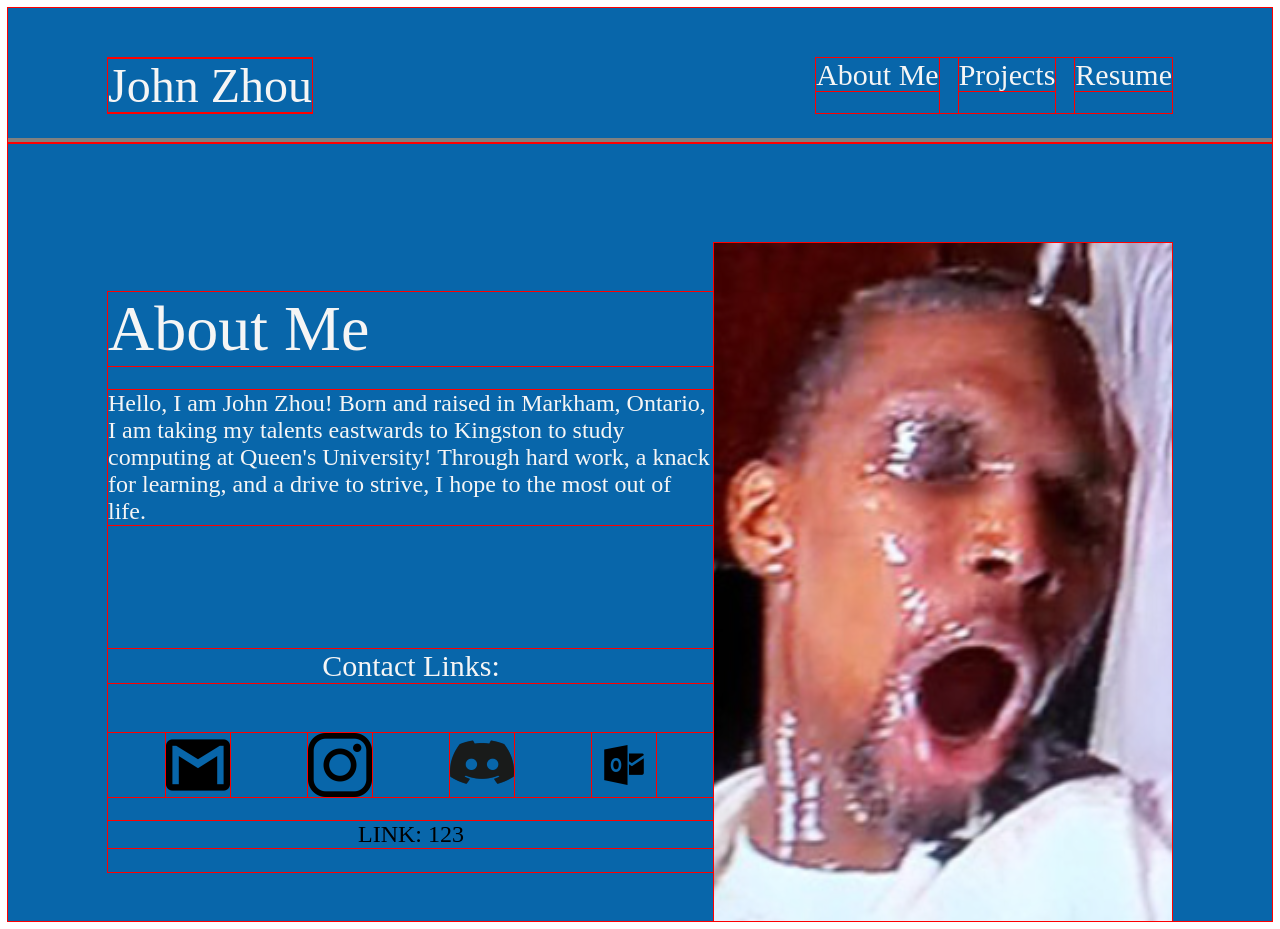
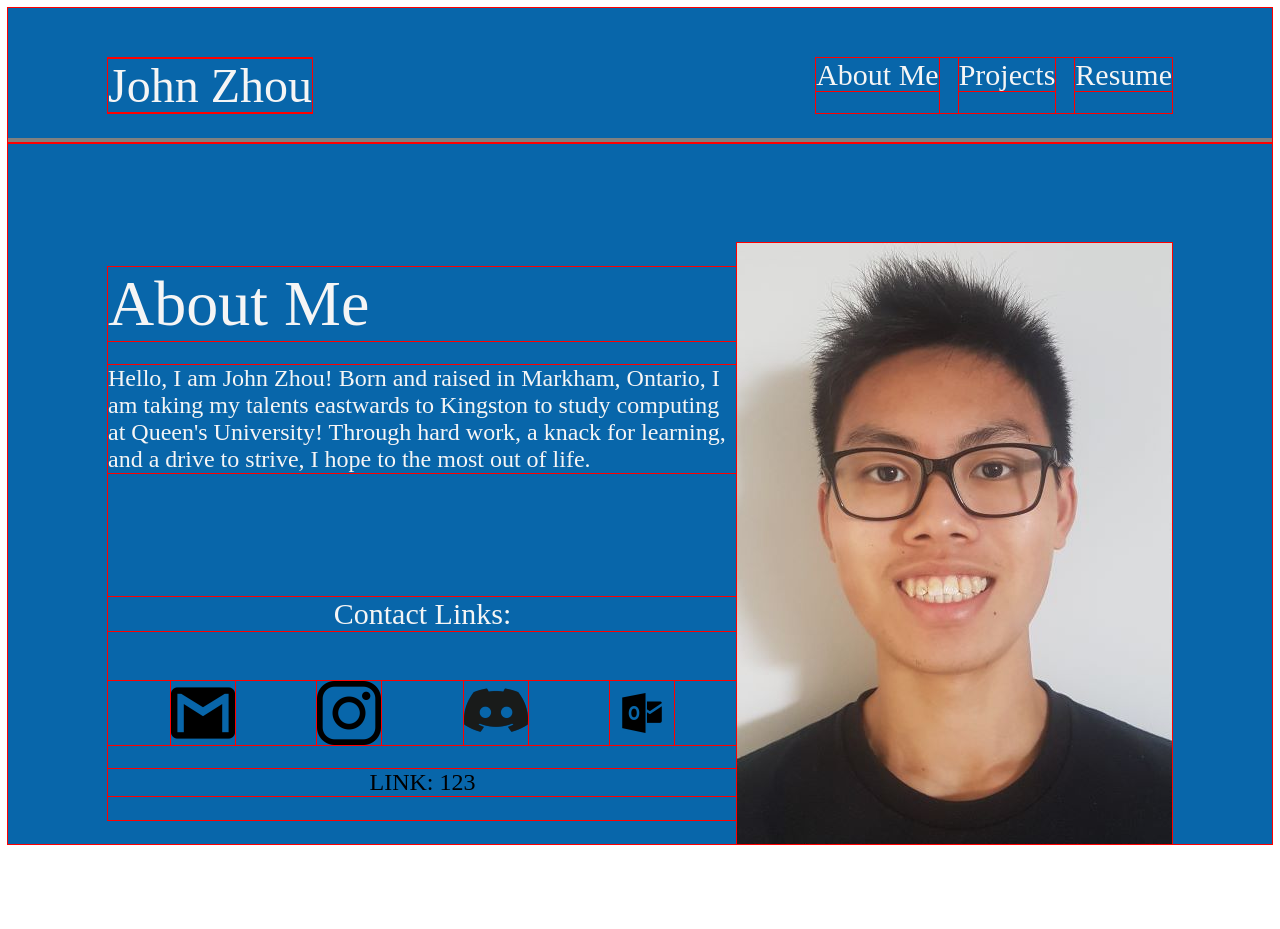
Before and after one commit to DaLawnChair/Personal-Website, a plain HTML site: page aboutMe.html in a window 1280 px wide. After the commit the page ends 852 px from the top, so only its background shows below. Drawn offline with Linux system fonts and the light colour scheme; a script that the page names is missing.

Commit message:
Update Image of Self

```diff
--- a/aboutMe.html
+++ b/aboutMe.html
@@ -46,7 +46,7 @@
             </ul>
             <p id="linkPaster">LINK: 123</p>
         </div>
-        <img class="imageOfMe" src="images/Chris Bosh Pause.PNG">
+        <img class="imageOfMe" src="images/John Zhou Mugshot.jpg">
     </div>
 </body>
 </html>
```
Also changed, not shown: images/Chris Bosh Pause.PNG (deleted), images/John Zhou Mugshot.jpg (added).
